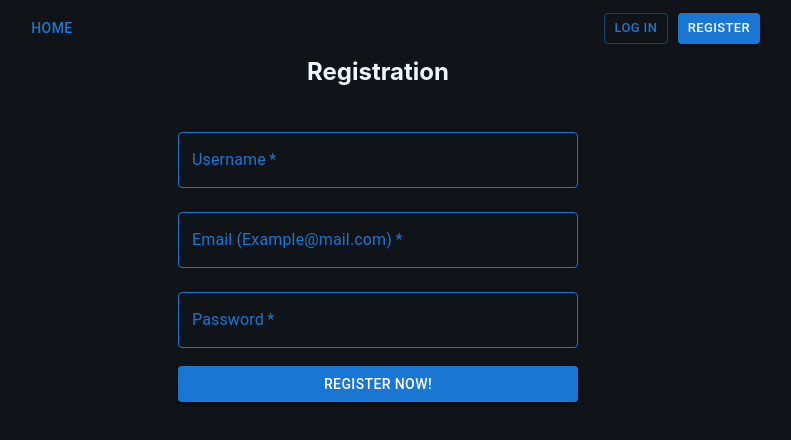
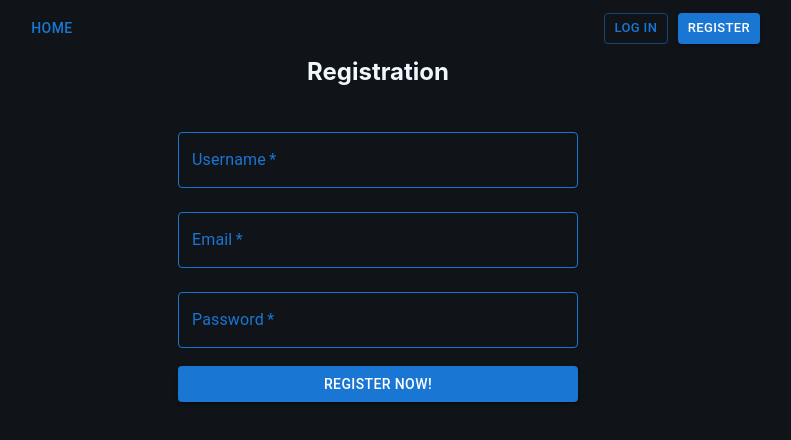
Before and after one commit to YuriyKrasnobokiy/goit-react-hw-08-phonebook, a React (Create React App) app: page /goit-react-hw-08-phonebook/register in a window 1280 px wide. Shown: the top 440 px of the page, without its empty margins (262-1053 px from the left). Built offline with nearby package versions, Linux system fonts and the light colour scheme; no server answers.

Commit message:
add validation for email input in login and register

```diff
--- a/src/components/LoginForm/LoginForm.jsx
+++ b/src/components/LoginForm/LoginForm.jsx
@@ -1,9 +1,31 @@
 import { Button, Container, FormControl, TextField } from '@mui/material';
+import { useState } from 'react';
 import { useDispatch } from 'react-redux';
 import { login } from 'redux/auth/authOperations';
 
 export const LoginForm = () => {
   const dispatch = useDispatch();
+
+  const [email, setEmail] = useState('');
+  const [error, setError] = useState('');
+
+  const validateEmail = input => {
+    const emailRegex = /^[^\s@]+@[^\s@]+\.[^\s@]+$/;
+
+    if (emailRegex.test(input)) {
+      setError('');
+      return true;
+    } else {
+      setError('Invalid email.');
+      return false;
+    }
+  };
+
+  const handleEmailChange = e => {
+    const inputValue = e.target.value;
+    setEmail(inputValue);
+    validateEmail(inputValue);
+  };
 
   const handleSubmit = e => {
     e.preventDefault();
@@ -44,6 +66,11 @@ export const LoginForm = () => {
           autoComplete="off"
           size="normal"
           color="primary"
+          placeholder="Example@mail.com"
+          value={email}
+          onChange={handleEmailChange}
+          error={Boolean(error)}
+          helperText={error}
           sx={{
             width: '100%',
             '& .MuiInputLabel-outlined': {
--- a/src/components/RegisterForm/RegisterForm.jsx
+++ b/src/components/RegisterForm/RegisterForm.jsx
@@ -1,9 +1,31 @@
 import { Button, Container, FormControl, TextField } from '@mui/material';
+import { useState } from 'react';
 import { useDispatch } from 'react-redux';
 import { register } from 'redux/auth/authOperations';
 
 export const RegisterForm = () => {
   const dispatch = useDispatch();
+
+  const [email, setEmail] = useState('');
+  const [error, setError] = useState('');
+
+  const validateEmail = input => {
+    const emailRegex = /^[^\s@]+@[^\s@]+\.[^\s@]+$/;
+
+    if (emailRegex.test(input)) {
+      setError('');
+      return true;
+    } else {
+      setError('Invalid email.');
+      return false;
+    }
+  };
+
+  const handleEmailChange = e => {
+    const inputValue = e.target.value;
+    setEmail(inputValue);
+    validateEmail(inputValue);
+  };
 
   const handleSubmit = e => {
     e.preventDefault();
@@ -71,12 +93,18 @@ export const RegisterForm = () => {
         />
         <TextField
           variant="outlined"
-          label="Email (Example@mail.com)"
+          label="Email"
           type="email"
           name="email"
           required
           margin="normal"
           size="normal"
+          placeholder="Example@mail.com"
+          autoComplete="off"
+          value={email}
+          onChange={handleEmailChange}
+          error={Boolean(error)}
+          helperText={error}
           sx={{
             width: '100%',
             '& .MuiInputLabel-outlined': {
```
